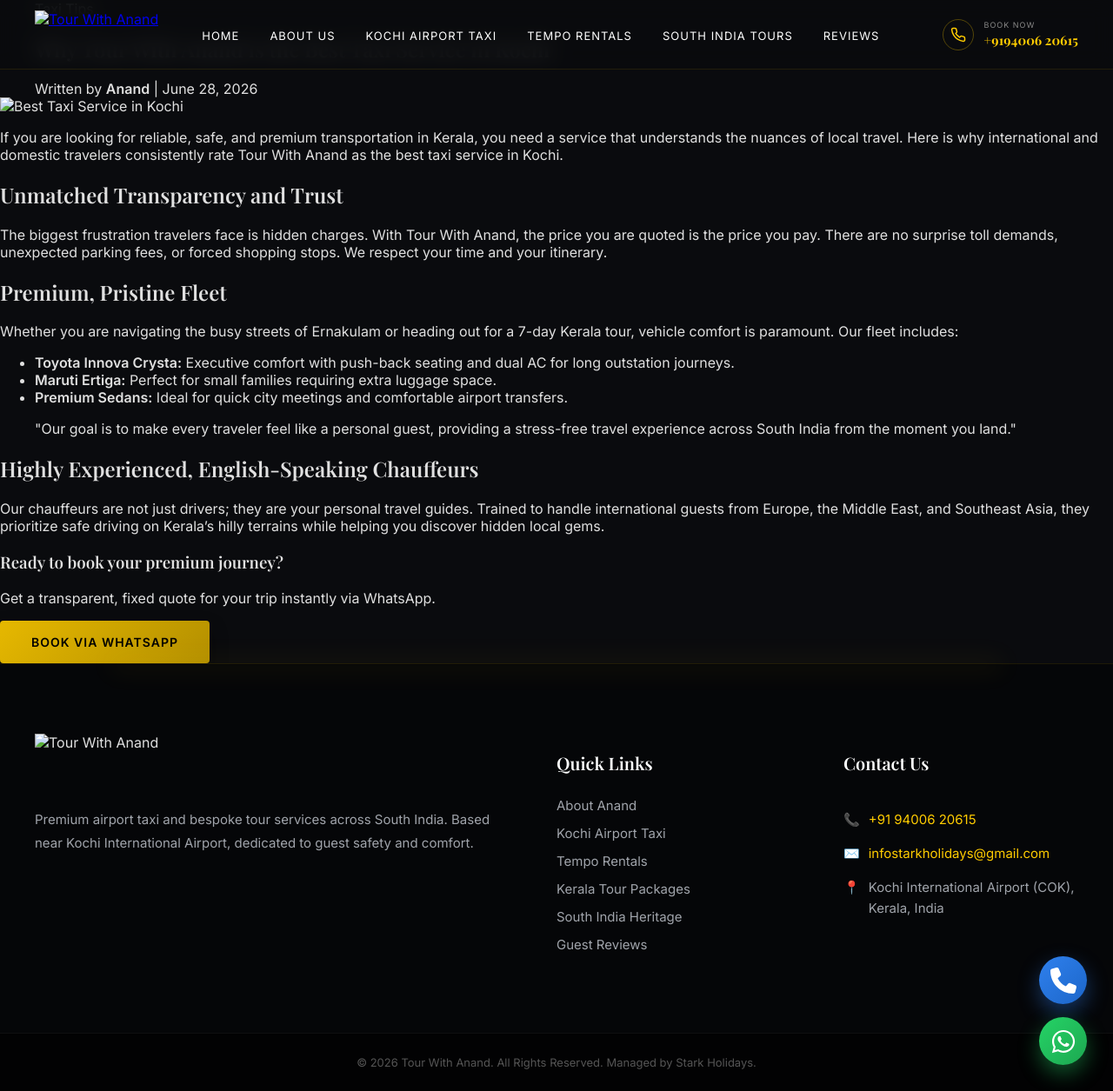
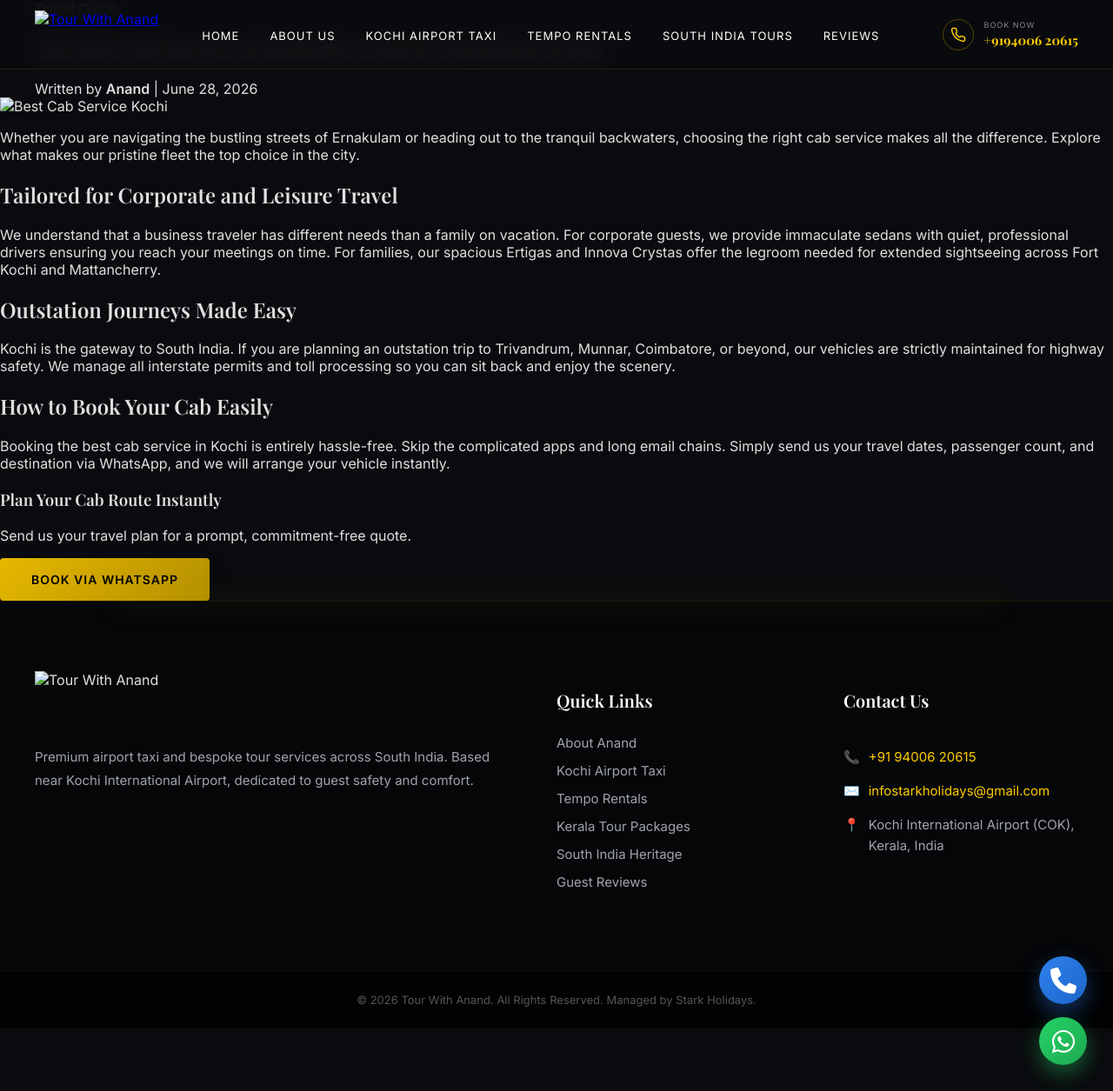
Before and after one commit to tourwithanand/tourwithanand-com, a Jekyll site: the page built from best-cab-service-kochi.html, in a window 1280 px wide and 1255 px high. Shown: the whole window at 87% size. Built offline with Jekyll 4.4.1, drawn with Linux system fonts in a browser that asks for light colours.

Commit message:
Update best-cab-service-kochi.html

```diff
--- a/best-cab-service-kochi.html
+++ b/best-cab-service-kochi.html
@@ -1,16 +1,16 @@
 ---
 layout: default
-title: "Why Tour With Anand is the Best Taxi Service in Kochi"
+title: "The Best Cab Service in Kochi for Local & Outstation Travel"
 date: 2026-06-28
-category: "Taxi Tips"
-image: "Kochi%20Airport%20Innova%20Taxi%20Service.png"
-permalink: /tourwithanand-com/tour-with-anand-is-the-best-taxi-service-in-kochi/
+category: "Travel Guide"
+image: "Kochi%20Airport%20Ertiga%20Taxi%20Service.png"
+permalink: /tourwithanand-com/best-cab-service-kochi/
 ---
 
 <section class="article-hero">
   <div class="section-container">
-    <span class="article-category">Taxi Tips</span>
-    <h1 class="article-title">Why Tour With Anand is the Best Taxi Service in Kochi</h1>
+    <span class="article-category">Travel Guide</span>
+    <h1 class="article-title">The Best Cab Service in Kochi for Local & Outstation Travel</h1>
     <div class="article-meta">
       Written by <strong>Anand</strong> <span>|</span> June 28, 2026
     </div>
@@ -19,31 +19,24 @@ permalink: /tourwithanand-com/tour-with-anand-is-the-best-taxi-service-in-kochi/
 
 <section class="article-body-section">
   <div class="article-container">
-    <img src="Kochi%20Airport%20Innova%20Taxi%20Service.png" alt="Best Taxi Service in Kochi" class="article-featured-img">
+    <img src="Kochi%20Airport%20Ertiga%20Taxi%20Service.png" alt="Best Cab Service Kochi" class="article-featured-img">
 
     <div class="article-content">
-      <p>If you are looking for reliable, safe, and premium transportation in Kerala, you need a service that understands the nuances of local travel. Here is why international and domestic travelers consistently rate Tour With Anand as the best taxi service in Kochi.</p>
+      <p>Whether you are navigating the bustling streets of Ernakulam or heading out to the tranquil backwaters, choosing the right cab service makes all the difference. Explore what makes our pristine fleet the top choice in the city.</p>
 
-      <h2>Unmatched Transparency and Trust</h2>
-      <p>The biggest frustration travelers face is hidden charges. With Tour With Anand, the price you are quoted is the price you pay. There are no surprise toll demands, unexpected parking fees, or forced shopping stops. We respect your time and your itinerary.</p>
+      <h2>Tailored for Corporate and Leisure Travel</h2>
+      <p>We understand that a business traveler has different needs than a family on vacation. For corporate guests, we provide immaculate sedans with quiet, professional drivers ensuring you reach your meetings on time. For families, our spacious Ertigas and Innova Crystas offer the legroom needed for extended sightseeing across Fort Kochi and Mattancherry.</p>
 
-      <h2>Premium, Pristine Fleet</h2>
-      <p>Whether you are navigating the busy streets of Ernakulam or heading out for a 7-day Kerala tour, vehicle comfort is paramount. Our fleet includes:</p>
-      <ul>
-        <li><strong>Toyota Innova Crysta:</strong> Executive comfort with push-back seating and dual AC for long outstation journeys.</li>
-        <li><strong>Maruti Ertiga:</strong> Perfect for small families requiring extra luggage space.</li>
-        <li><strong>Premium Sedans:</strong> Ideal for quick city meetings and comfortable airport transfers.</li>
-      </ul>
+      <h2>Outstation Journeys Made Easy</h2>
+      <p>Kochi is the gateway to South India. If you are planning an outstation trip to Trivandrum, Munnar, Coimbatore, or beyond, our vehicles are strictly maintained for highway safety. We manage all interstate permits and toll processing so you can sit back and enjoy the scenery.</p>
 
-      <blockquote>"Our goal is to make every traveler feel like a personal guest, providing a stress-free travel experience across South India from the moment you land."</blockquote>
-
-      <h2>Highly Experienced, English-Speaking Chauffeurs</h2>
-      <p>Our chauffeurs are not just drivers; they are your personal travel guides. Trained to handle international guests from Europe, the Middle East, and Southeast Asia, they prioritize safe driving on Kerala’s hilly terrains while helping you discover hidden local gems.</p>
+      <h2>How to Book Your Cab Easily</h2>
+      <p>Booking the best cab service in Kochi is entirely hassle-free. Skip the complicated apps and long email chains. Simply send us your travel dates, passenger count, and destination via WhatsApp, and we will arrange your vehicle instantly.</p>
 
       <div class="article-cta">
-        <h3>Ready to book your premium journey?</h3>
-        <p>Get a transparent, fixed quote for your trip instantly via WhatsApp.</p>
-        <a href="https://wa.me/919400620615?text=Hi%20Anand,%20I%20want%20to%20book%20the%20best%20taxi%20service%20in%20Kochi." class="luxury-btn">Book via WhatsApp</a>
+        <h3>Plan Your Cab Route Instantly</h3>
+        <p>Send us your travel plan for a prompt, commitment-free quote.</p>
+        <a href="https://wa.me/919400620615?text=Hi%20Anand,%20I%20need%20a%20cab%20service%20in%20Kochi%20for%20travel." class="luxury-btn">Book via WhatsApp</a>
       </div>
     </div>
   </div>
```
